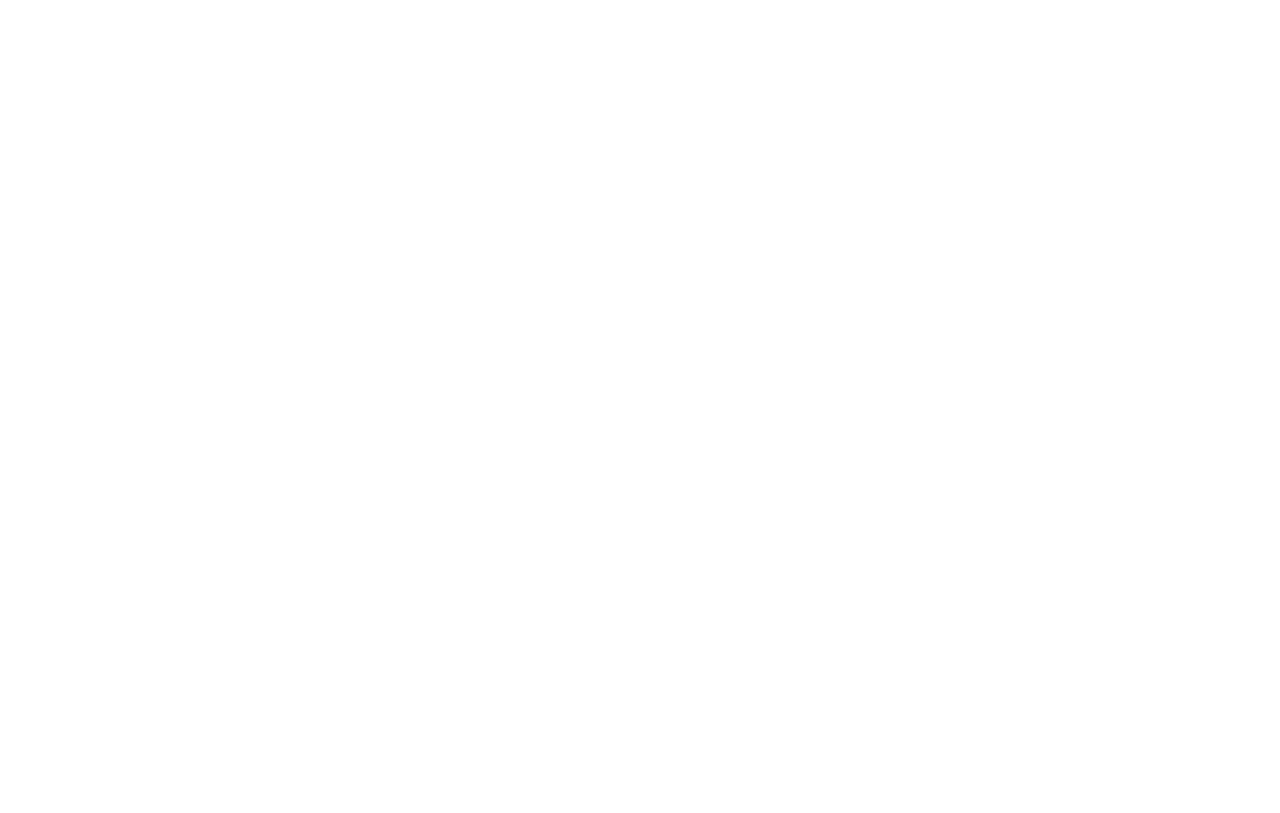
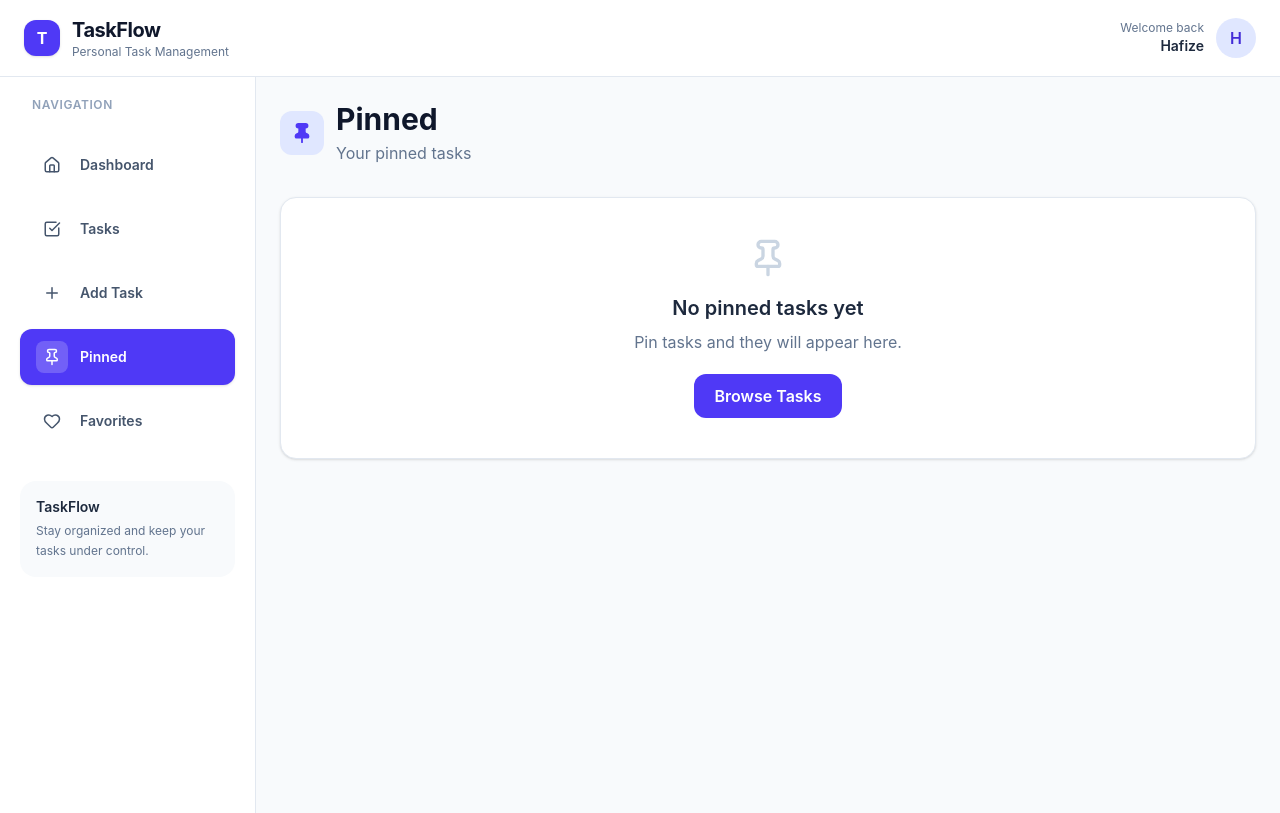
Before and after one commit to hafizecim/taskflow-react, a React (Vite) app: page /pinned in a window 1280 px wide. Before the commit this address had no page. Built offline with nearby package versions, Linux system fonts and the light colour scheme.

Commit message:
Add pinned tasks navigation

```diff
--- a/src/App.tsx
+++ b/src/App.tsx
@@ -3,10 +3,11 @@
 import MainLayout from './layouts/MainLayout'
 import Dashboard from './pages/Dashboard'
 import Tasks from './pages/Tasks'
-import Favorites from './pages/Favorites'
 import TaskDetail from './pages/TaskDetail'
 import EditTask from './pages/EditTask'
 import AddTask from './pages/AddTask'
+import Favorites from './pages/Favorites'
+import Pinned from './pages/Pinned'
 
 import { TaskProvider } from './context/TaskProvider'
 
@@ -27,11 +28,6 @@
             />
 
             <Route
-              path="/favorites"
-              element={<Favorites />}
-            />
-
-            <Route
               path="/tasks/new"
               element={<AddTask />}
             />
@@ -45,6 +41,16 @@
               path="/tasks/:id/edit"
               element={<EditTask />}
             />
+
+            <Route
+              path="/favorites"
+              element={<Favorites />}
+            />
+
+            <Route
+              path="/pinned"
+              element={<Pinned />}
+            />
           </Route>
         </Routes>
       </TaskProvider>
--- a/src/components/Sidebar.tsx
+++ b/src/components/Sidebar.tsx
@@ -1,4 +1,10 @@
-import { Heart, Plus } from 'lucide-react'
+import {
+  CheckSquare,
+  Heart,
+  PinIcon,
+  Plus,
+  House,
+} from 'lucide-react'
 import { NavLink } from 'react-router-dom'
 
 function Sidebar() {
@@ -22,35 +28,27 @@
       </div>
 
       <nav className="space-y-2">
-        {/* Dashboard */}
-
         <NavLink
           to="/"
-          end
           className={getNavLinkClass}
         >
           <span className="flex h-8 w-8 items-center justify-center rounded-lg bg-white/20">
-            ⌂
+            <House size={18} />
           </span>
 
           <span>Dashboard</span>
         </NavLink>
 
-        {/* Tasks */}
-
         <NavLink
           to="/tasks"
-          end
           className={getNavLinkClass}
         >
           <span className="flex h-8 w-8 items-center justify-center rounded-lg bg-white/20">
-            ✓
+            <CheckSquare size={18} />
           </span>
 
           <span>Tasks</span>
         </NavLink>
-
-        {/* Add Task */}
 
         <NavLink
           to="/tasks/new"
@@ -63,14 +61,29 @@
           <span>Add Task</span>
         </NavLink>
 
-        {/* Favorites */}
+        <NavLink
+          to="/pinned"
+          className={getNavLinkClass}
+        >
+          <span className="flex h-8 w-8 items-center justify-center rounded-lg bg-white/20">
+            <PinIcon
+              size={18}
+              strokeWidth={2}
+            />
+          </span>
+
+          <span>Pinned</span>
+        </NavLink>
 
         <NavLink
           to="/favorites"
           className={getNavLinkClass}
         >
           <span className="flex h-8 w-8 items-center justify-center rounded-lg bg-white/20">
-            <Heart size={18} />
+            <Heart
+              size={18}
+              strokeWidth={2}
+            />
           </span>
 
           <span>Favorites</span>
--- /dev/null
+++ b/src/pages/Pinned.tsx
@@ -0,0 +1,149 @@
+import { Eye, PinIcon } from 'lucide-react'
+import { useNavigate } from 'react-router-dom'
+
+import { useTasks } from '../context/useTasks'
+
+function Pinned() {
+  const navigate = useNavigate()
+
+  const { tasks } = useTasks()
+
+  const pinnedTasks = tasks.filter(
+    (task) => task.isPinned,
+  )
+
+  return (
+    <div className="min-h-full bg-slate-50 p-6">
+      <div className="mx-auto max-w-7xl">
+        <div className="mb-8">
+          <div className="flex items-center gap-3">
+            <div className="flex h-11 w-11 items-center justify-center rounded-xl bg-indigo-100 text-indigo-600">
+              <PinIcon
+                size={22}
+                fill="currentColor"
+              />
+            </div>
+
+            <div>
+              <h1 className="text-3xl font-bold text-slate-900">
+                Pinned
+              </h1>
+
+              <p className="mt-1 text-slate-500">
+                Your pinned tasks
+              </p>
+            </div>
+          </div>
+        </div>
+
+        {pinnedTasks.length === 0 ? (
+          <div className="rounded-2xl border border-slate-200 bg-white p-10 text-center shadow-sm">
+            <PinIcon
+              size={40}
+              className="mx-auto mb-4 text-slate-300"
+            />
+
+            <h2 className="text-xl font-semibold text-slate-800">
+              No pinned tasks yet
+            </h2>
+
+            <p className="mt-2 text-slate-500">
+              Pin tasks and they will appear here.
+            </p>
+
+            <button
+              type="button"
+              onClick={() => navigate('/tasks')}
+              className="mt-5 rounded-xl bg-indigo-600 px-5 py-2.5 font-semibold text-white transition hover:bg-indigo-700"
+            >
+              Browse Tasks
+            </button>
+          </div>
+        ) : (
+          <div className="grid gap-4 md:grid-cols-2 lg:grid-cols-3">
+            {pinnedTasks.map((task) => (
+              <div
+                key={task.id}
+                className="rounded-xl border border-indigo-100 bg-white p-5 shadow-sm transition hover:-translate-y-1 hover:shadow-md"
+              >
+                <div className="mb-3 flex items-start justify-between gap-3">
+                  <h2 className="min-w-0 text-xl font-semibold text-slate-900">
+                    {task.title}
+                  </h2>
+
+                  <PinIcon
+                    size={20}
+                    className="shrink-0 text-indigo-500"
+                    fill="currentColor"
+                  />
+                </div>
+
+                <p className="mb-4 text-slate-600">
+                  {task.description}
+                </p>
+
+                <div className="space-y-2 text-sm text-slate-700">
+                  <p>
+                    <strong>Category:</strong>{' '}
+                    {task.category}
+                  </p>
+
+                  <div className="flex items-center gap-2">
+                    <strong>Priority:</strong>
+
+                    <span
+                      className={`rounded-full px-3 py-1 text-xs font-semibold ${
+                        task.priority === 'High'
+                          ? 'bg-red-100 text-red-700'
+                          : task.priority === 'Medium'
+                            ? 'bg-orange-100 text-orange-700'
+                            : 'bg-green-100 text-green-700'
+                      }`}
+                    >
+                      {task.priority}
+                    </span>
+                  </div>
+
+                  <div className="flex items-center gap-2">
+                    <strong>Status:</strong>
+
+                    <span
+                      className={`rounded-full px-3 py-1 text-xs font-semibold ${
+                        task.status === 'Completed'
+                          ? 'bg-emerald-100 text-emerald-700'
+                          : task.status ===
+                              'In Progress'
+                            ? 'bg-blue-100 text-blue-700'
+                            : 'bg-amber-100 text-amber-700'
+                      }`}
+                    >
+                      {task.status}
+                    </span>
+                  </div>
+
+                  <p>
+                    <strong>Due Date:</strong>{' '}
+                    {task.dueDate}
+                  </p>
+                </div>
+
+                <button
+                  type="button"
+                  onClick={() =>
+                    navigate(`/tasks/${task.id}`)
+                  }
+                  className="mt-5 inline-flex items-center gap-2 rounded-lg border border-green-200 bg-green-50 px-4 py-2 text-sm font-semibold text-green-700 transition hover:bg-green-100"
+                >
+                  <Eye size={16} />
+                  View Details
+                </button>
+              </div>
+            ))}
+          </div>
+        )}
+      </div>
+    </div>
+  )
+}
+
+export default Pinned
```
